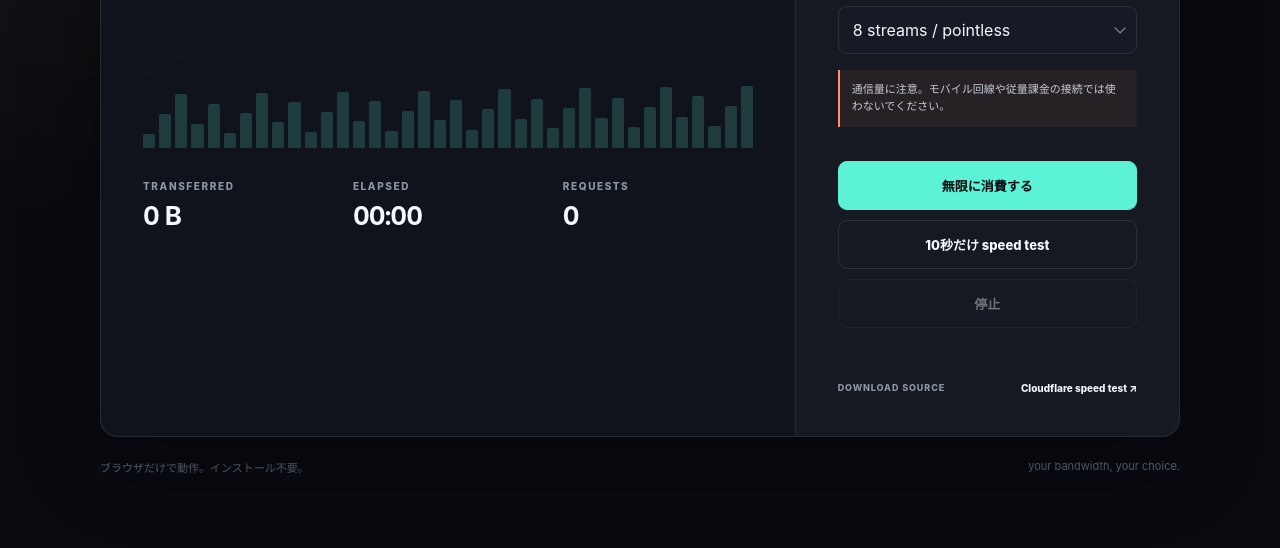
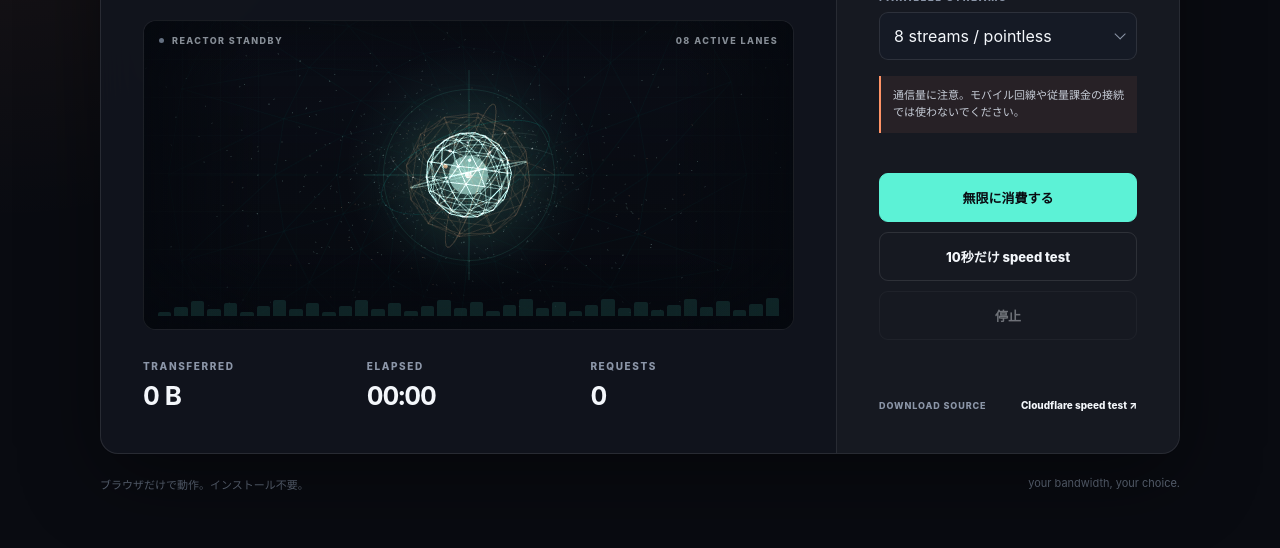
Before and after one commit to lingmulongtai/bandwidth-burner, a plain HTML site: page index.html in a window 1280 px wide. Shown: the part 737-1285 px from the top of the page. Drawn offline with nearby package versions, Linux system fonts and the light colour scheme; animation ran at ten frames a second.

Commit message:
Add reactive Three.js packet field

```diff
--- a/index.html
+++ b/index.html
@@ -10,6 +10,13 @@
       content="ブラウザの回線をひたすら使い続ける、シンプルな帯域消費メーター。"
     />
     <title>Bandwidth Burner — 回線をただ燃やす</title>
+    <script type="importmap">
+      {
+        "imports": {
+          "three": "https://cdn.jsdelivr.net/npm/three@0.185.1/build/three.module.js"
+        }
+      }
+    </script>
     <style>
       :root {
         color-scheme: dark;
@@ -178,7 +185,7 @@
 
       .dashboard {
         display: grid;
-        grid-template-columns: minmax(0, 1.45fr) minmax(280px, 0.8fr);
+        grid-template-columns: minmax(0, 1.55fr) minmax(280px, 0.72fr);
         overflow: hidden;
         background: var(--panel);
         border: 1px solid var(--line);
@@ -193,7 +200,7 @@
       }
 
       .meter-card {
-        min-height: 390px;
+        min-height: 590px;
         border-right: 1px solid var(--line);
       }
 
@@ -237,26 +244,171 @@
         font-size: 13px;
       }
 
+      .visual-stage {
+        position: relative;
+        height: 310px;
+        margin: 26px 0 30px;
+        overflow: hidden;
+        isolation: isolate;
+        background:
+          radial-gradient(circle at 50% 48%, rgba(92, 242, 214, 0.12), transparent 34%),
+          linear-gradient(180deg, rgba(5, 8, 14, 0.42), rgba(5, 8, 14, 0.82));
+        border: 1px solid rgba(255, 255, 255, 0.08);
+        border-radius: 13px;
+      }
+
+      .visual-stage::before,
+      .visual-stage::after {
+        position: absolute;
+        z-index: 2;
+        pointer-events: none;
+        content: "";
+      }
+
+      .visual-stage::before {
+        inset: 0;
+        opacity: 0.2;
+        background-image:
+          linear-gradient(rgba(92, 242, 214, 0.13) 1px, transparent 1px),
+          linear-gradient(90deg, rgba(92, 242, 214, 0.13) 1px, transparent 1px);
+        background-size: 38px 38px;
+        mask-image: radial-gradient(circle at center, transparent 12%, black 92%);
+      }
+
+      .visual-stage::after {
+        inset: 0;
+        background:
+          linear-gradient(90deg, rgba(5, 8, 14, 0.8), transparent 18%, transparent 82%, rgba(5, 8, 14, 0.8)),
+          linear-gradient(0deg, rgba(5, 8, 14, 0.92), transparent 24%, transparent 82%, rgba(5, 8, 14, 0.45));
+      }
+
+      .three-mount,
+      .three-mount canvas {
+        position: absolute;
+        inset: 0;
+        width: 100%;
+        height: 100%;
+      }
+
+      .three-mount {
+        z-index: 1;
+        cursor: crosshair;
+      }
+
+      .three-mount canvas {
+        display: block;
+      }
+
+      .visual-hud {
+        position: absolute;
+        top: 14px;
+        right: 15px;
+        left: 15px;
+        z-index: 4;
+        display: flex;
+        align-items: center;
+        justify-content: space-between;
+        gap: 16px;
+        pointer-events: none;
+        color: rgba(213, 222, 233, 0.62);
+        font-size: 9px;
+        font-weight: 850;
+        letter-spacing: 0.16em;
+        text-transform: uppercase;
+      }
+
+      .visual-state {
+        display: flex;
+        align-items: center;
+        gap: 8px;
+      }
+
+      .visual-state-dot {
+        width: 5px;
+        height: 5px;
+        background: #647081;
+        border-radius: 50%;
+      }
+
+      .running .visual-state-dot {
+        background: var(--cyan);
+        box-shadow: 0 0 10px var(--cyan);
+      }
+
+      .visual-crosshair {
+        position: absolute;
+        top: 50%;
+        left: 50%;
+        z-index: 3;
+        width: 172px;
+        height: 172px;
+        border: 1px solid rgba(92, 242, 214, 0.1);
+        border-radius: 50%;
+        transform: translate(-50%, -50%);
+        pointer-events: none;
+      }
+
+      .visual-crosshair::before,
+      .visual-crosshair::after {
+        position: absolute;
+        top: 50%;
+        left: 50%;
+        content: "";
+        background: rgba(92, 242, 214, 0.14);
+        transform: translate(-50%, -50%);
+      }
+
+      .visual-crosshair::before {
+        width: 210px;
+        height: 1px;
+      }
+
+      .visual-crosshair::after {
+        width: 1px;
+        height: 210px;
+      }
+
+      .webgl-fallback {
+        position: absolute;
+        inset: 0;
+        z-index: 1;
+        display: grid;
+        place-items: center;
+        color: rgba(92, 242, 214, 0.35);
+        font-size: 10px;
+        font-weight: 850;
+        letter-spacing: 0.18em;
+      }
+
+      .visual-stage.is-ready .webgl-fallback {
+        display: none;
+      }
+
       .bars {
+        position: absolute;
+        right: 14px;
+        bottom: 13px;
+        left: 14px;
+        z-index: 5;
         display: flex;
         align-items: end;
-        gap: 4px;
-        height: 118px;
-        margin: 36px 0 32px;
+        gap: 3px;
+        height: 34px;
+        pointer-events: none;
       }
 
       .bar {
         flex: 1;
         min-width: 2px;
         height: 12%;
-        background: rgba(92, 242, 214, 0.18);
+        background: rgba(92, 242, 214, 0.12);
         border-radius: 2px 2px 0 0;
         transition: height 180ms ease, background 180ms ease;
       }
 
       .bar.live {
-        background: var(--cyan);
-        box-shadow: 0 0 10px rgba(92, 242, 214, 0.42);
+        background: rgba(92, 242, 214, 0.78);
+        box-shadow: 0 0 8px rgba(92, 242, 214, 0.34);
       }
 
       .metrics {
@@ -453,6 +605,10 @@
           border-bottom: 1px solid var(--line);
         }
 
+        .visual-stage {
+          height: 280px;
+        }
+
         .control-card {
           gap: 26px;
         }
@@ -495,7 +651,24 @@
           <div class="eyebrow">live throughput</div>
           <div class="speed-line"><span class="speed" id="speed">0.0</span><span class="unit">Mbps</span></div>
           <div class="subspeed" id="subspeed">待機中 — 測定データはまだありません</div>
-          <div class="bars" id="bars" aria-hidden="true"></div>
+          <div
+            class="visual-stage"
+            id="visualStage"
+            role="img"
+            aria-label="通信速度に応じて動きが変化する3Dデータストリーム"
+          >
+            <div class="three-mount" id="threeMount" aria-hidden="true"></div>
+            <div class="visual-crosshair" aria-hidden="true"></div>
+            <div class="visual-hud" aria-hidden="true">
+              <div class="visual-state">
+                <span class="visual-state-dot"></span>
+                <span id="visualStatus">reactor standby</span>
+              </div>
+              <span id="visualStreams">08 active lanes</span>
+            </div>
+            <div class="webgl-fallback" aria-hidden="true">initializing packet field</div>
+            <div class="bars" id="bars" aria-hidden="true"></div>
+          </div>
 
           <div class="metrics">
             <div>
@@ -551,6 +724,7 @@
       </footer>
     </main>
 
+    <script type="module" src="./visualizer.js"></script>
     <script>
       const DOWNLOAD_URL = "https://speed.cloudflare.com/__down?bytes=10000000";
       const app = document.getElementById("app");
@@ -608,6 +782,19 @@
         statusTextEl.textContent = text;
       }
 
+      function broadcastMetrics(speed = lastSpeed) {
+        window.dispatchEvent(
+          new CustomEvent("bandwidth:metrics", {
+            detail: {
+              speed,
+              totalBytes,
+              running,
+              streams: Number(modeEl.value),
+            },
+          }),
+        );
+      }
+
       function updateBars(speed) {
         const intensity = Math.min(1, speed / 1000);
         bars.forEach((bar, index) => {
@@ -632,6 +819,7 @@
         elapsedEl.textContent = formatTime(elapsed);
         requestsEl.textContent = completedRequests.toLocaleString("en-US");
         updateBars(lastSpeed);
+        broadcastMetrics(lastSpeed);
         lastBytes = totalBytes;
         lastTick = now;
         updateFrame = requestAnimationFrame(updateStats);
@@ -682,6 +870,7 @@
         stopButton.disabled = false;
         modeEl.disabled = true;
         const concurrency = Number(modeEl.value);
+        broadcastMetrics(0);
         for (let index = 0; index < concurrency; index += 1) {
           workers.push(downloadWorker(controller.signal, index));
         }
@@ -703,11 +892,13 @@
         stopButton.disabled = true;
         modeEl.disabled = false;
         subspeedEl.textContent = totalBytes ? "停止しました — 数字は残ります" : "待機中 — 測定データはまだありません";
+        broadcastMetrics(0);
       }
 
       startButton.addEventListener("click", () => start("infinite"));
       testButton.addEventListener("click", () => start("timed"));
       stopButton.addEventListener("click", stop);
+      modeEl.addEventListener("change", () => broadcastMetrics(0));
       window.addEventListener("pagehide", () => controller?.abort());
     </script>
   </body>
--- /dev/null
+++ b/visualizer.js
@@ -0,0 +1,371 @@
+import * as THREE from "three";
+
+const mount = document.getElementById("threeMount");
+const stage = document.getElementById("visualStage");
+const visualStatus = document.getElementById("visualStatus");
+const visualStreams = document.getElementById("visualStreams");
+
+if (!mount || !stage || !visualStatus || !visualStreams) {
+  throw new Error("Visualizer mount not found");
+}
+
+const reducedMotion = window.matchMedia("(prefers-reduced-motion: reduce)").matches;
+const state = {
+  running: document.getElementById("app")?.classList.contains("running") ?? false,
+  speed: Number(document.getElementById("speed")?.textContent) || 0,
+  targetSpeed: Number(document.getElementById("speed")?.textContent) || 0,
+  streams: Number(document.getElementById("mode")?.value) || 8,
+  totalBytes: 0,
+};
+
+let renderer;
+let animationFrame;
+
+try {
+  renderer = new THREE.WebGLRenderer({
+    alpha: true,
+    antialias: true,
+    powerPreference: "high-performance",
+  });
+} catch (error) {
+  stage.classList.add("no-webgl");
+  visualStatus.textContent = "webgl unavailable";
+  throw error;
+}
+
+renderer.setPixelRatio(Math.min(window.devicePixelRatio, reducedMotion ? 1 : 1.75));
+renderer.setClearColor(0x05080e, 0);
+renderer.outputColorSpace = THREE.SRGBColorSpace;
+renderer.toneMapping = THREE.ACESFilmicToneMapping;
+renderer.toneMappingExposure = 1.2;
+mount.appendChild(renderer.domElement);
+stage.classList.add("is-ready");
+
+const scene = new THREE.Scene();
+scene.fog = new THREE.FogExp2(0x070b12, 0.065);
+
+const camera = new THREE.PerspectiveCamera(48, 1, 0.1, 60);
+camera.position.set(0, 0, 7.3);
+
+const world = new THREE.Group();
+scene.add(world);
+
+const cyan = new THREE.Color(0x5cf2d6);
+const orange = new THREE.Color(0xff9366);
+const deepCyan = new THREE.Color(0x118c84);
+const white = new THREE.Color(0xeefcff);
+
+function createGlowTexture() {
+  const canvas = document.createElement("canvas");
+  canvas.width = 256;
+  canvas.height = 256;
+  const context = canvas.getContext("2d");
+  const gradient = context.createRadialGradient(128, 128, 0, 128, 128, 128);
+  gradient.addColorStop(0, "rgba(170, 255, 242, 0.98)");
+  gradient.addColorStop(0.08, "rgba(92, 242, 214, 0.82)");
+  gradient.addColorStop(0.32, "rgba(92, 242, 214, 0.22)");
+  gradient.addColorStop(1, "rgba(92, 242, 214, 0)");
+  context.fillStyle = gradient;
+  context.fillRect(0, 0, 256, 256);
+  const texture = new THREE.CanvasTexture(canvas);
+  texture.colorSpace = THREE.SRGBColorSpace;
+  return texture;
+}
+
+const core = new THREE.Group();
+world.add(core);
+
+const glowMaterial = new THREE.SpriteMaterial({
+  map: createGlowTexture(),
+  color: cyan,
+  transparent: true,
+  opacity: 0.62,
+  depthWrite: false,
+  blending: THREE.AdditiveBlending,
+});
+const glow = new THREE.Sprite(glowMaterial);
+glow.scale.setScalar(4.5);
+core.add(glow);
+
+const innerMaterial = new THREE.MeshBasicMaterial({
+  color: 0xc7fff5,
+  transparent: true,
+  opacity: 0.72,
+  blending: THREE.AdditiveBlending,
+});
+const innerCore = new THREE.Mesh(new THREE.IcosahedronGeometry(0.42, 3), innerMaterial);
+core.add(innerCore);
+
+const wireMaterial = new THREE.MeshBasicMaterial({
+  color: cyan,
+  wireframe: true,
+  transparent: true,
+  opacity: 0.62,
+  depthWrite: false,
+  blending: THREE.AdditiveBlending,
+});
+const wireCore = new THREE.Mesh(new THREE.IcosahedronGeometry(0.9, 2), wireMaterial);
+core.add(wireCore);
+
+const outerMaterial = new THREE.MeshBasicMaterial({
+  color: orange,
+  wireframe: true,
+  transparent: true,
+  opacity: 0.16,
+  depthWrite: false,
+});
+const outerCore = new THREE.Mesh(new THREE.IcosahedronGeometry(1.32, 1), outerMaterial);
+outerCore.rotation.set(0.45, 0.2, 0.65);
+core.add(outerCore);
+
+const ringGroup = new THREE.Group();
+core.add(ringGroup);
+
+[
+  [1.23, 0.014, cyan, 0.54, [1.1, 0.3, 0]],
+  [1.55, 0.01, orange, 0.25, [0.15, 1.15, 0.5]],
+  [1.83, 0.008, deepCyan, 0.2, [0.7, 0.2, 1.25]],
+].forEach(([radius, tube, color, opacity, rotation]) => {
+  const ring = new THREE.Mesh(
+    new THREE.TorusGeometry(radius, tube, 8, 160),
+    new THREE.MeshBasicMaterial({
+      color,
+      transparent: true,
+      opacity,
+      depthWrite: false,
+      blending: THREE.AdditiveBlending,
+    }),
+  );
+  ring.rotation.set(...rotation);
+  ringGroup.add(ring);
+});
+
+const streamGroup = new THREE.Group();
+world.add(streamGroup);
+const packetMeshes = [];
+const laneCount = 16;
+
+for (let index = 0; index < laneCount; index += 1) {
+  const angle = (index / laneCount) * Math.PI * 2;
+  const radius = 3.1 + (index % 3) * 0.35;
+  const start = new THREE.Vector3(
+    Math.cos(angle) * radius,
+    Math.sin(angle) * radius * 0.58,
+    -5.2 - (index % 4) * 0.55,
+  );
+  const bend = new THREE.Vector3(
+    Math.cos(angle + 0.85) * (1.35 + (index % 2) * 0.35),
+    Math.sin(angle + 0.85) * (1.05 + (index % 3) * 0.16),
+    -1.6,
+  );
+  const curve = new THREE.QuadraticBezierCurve3(start, bend, new THREE.Vector3(0, 0, 0));
+
+  const line = new THREE.Line(
+    new THREE.BufferGeometry().setFromPoints(curve.getPoints(48)),
+    new THREE.LineBasicMaterial({
+      color: index % 5 === 0 ? orange : cyan,
+      transparent: true,
+      opacity: index < state.streams ? 0.17 : 0.025,
+      blending: THREE.AdditiveBlending,
+      depthWrite: false,
+    }),
+  );
+  line.userData.index = index;
+  streamGroup.add(line);
+
+  for (let packetIndex = 0; packetIndex < 2; packetIndex += 1) {
+    const packet = new THREE.Mesh(
+      new THREE.SphereGeometry(packetIndex === 0 ? 0.033 : 0.021, 8, 8),
+      new THREE.MeshBasicMaterial({
+        color: index % 5 === 0 ? orange : white,
+        transparent: true,
+        opacity: index < state.streams ? 0.9 : 0.08,
+        blending: THREE.AdditiveBlending,
+        depthWrite: false,
+      }),
+    );
+    packet.userData = {
+      curve,
+      lane: index,
+      offset: packetIndex * 0.47 + ((index * 0.137) % 1),
+    };
+    packetMeshes.push(packet);
+    streamGroup.add(packet);
+  }
+}
+
+const particleCount = reducedMotion ? 520 : 1450;
+const particlePositions = new Float32Array(particleCount * 3);
+const particleColors = new Float32Array(particleCount * 3);
+const particleRadius = new Float32Array(particleCount);
+const particleAngle = new Float32Array(particleCount);
+const particleDepth = new Float32Array(particleCount);
+
+for (let index = 0; index < particleCount; index += 1) {
+  const radius = 0.35 + Math.pow(Math.random(), 0.62) * 4.5;
+  const angle = Math.random() * Math.PI * 2;
+  const depth = -18 + Math.random() * 22;
+  particleRadius[index] = radius;
+  particleAngle[index] = angle;
+  particleDepth[index] = depth;
+  particlePositions[index * 3] = Math.cos(angle) * radius;
+  particlePositions[index * 3 + 1] = Math.sin(angle) * radius * 0.56;
+  particlePositions[index * 3 + 2] = depth;
+  const color = Math.random() > 0.92 ? orange : cyan;
+  particleColors[index * 3] = color.r;
+  particleColors[index * 3 + 1] = color.g;
+  particleColors[index * 3 + 2] = color.b;
+}
+
+const particleGeometry = new THREE.BufferGeometry();
+particleGeometry.setAttribute("position", new THREE.BufferAttribute(particlePositions, 3));
+particleGeometry.setAttribute("color", new THREE.BufferAttribute(particleColors, 3));
+const particles = new THREE.Points(
+  particleGeometry,
+  new THREE.PointsMaterial({
+    size: reducedMotion ? 0.025 : 0.035,
+    sizeAttenuation: true,
+    transparent: true,
+    opacity: 0.58,
+    vertexColors: true,
+    depthWrite: false,
+    blending: THREE.AdditiveBlending,
+  }),
+);
+world.add(particles);
+
+const horizon = new THREE.LineSegments(
+  new THREE.WireframeGeometry(new THREE.CylinderGeometry(4.7, 1.1, 15, 20, 7, true)),
+  new THREE.LineBasicMaterial({
+    color: 0x1b6e68,
+    transparent: true,
+    opacity: 0.07,
+    depthWrite: false,
+  }),
+);
+horizon.rotation.x = Math.PI / 2;
+horizon.position.z = -5.8;
+world.add(horizon);
+
+const pointer = new THREE.Vector2();
+const targetPointer = new THREE.Vector2();
+
+function onPointerMove(event) {
+  const bounds = stage.getBoundingClientRect();
+  targetPointer.x = ((event.clientX - bounds.left) / bounds.width - 0.5) * 2;
+  targetPointer.y = ((event.clientY - bounds.top) / bounds.height - 0.5) * 2;
+}
+
+function onPointerLeave() {
+  targetPointer.set(0, 0);
+}
+
+stage.addEventListener("pointermove", onPointerMove);
+stage.addEventListener("pointerleave", onPointerLeave);
+
+function resize() {
+  const width = Math.max(1, stage.clientWidth);
+  const height = Math.max(1, stage.clientHeight);
+  renderer.setSize(width, height, false);
+  camera.aspect = width / height;
+  camera.updateProjectionMatrix();
+}
+
+const resizeObserver = new ResizeObserver(resize);
+resizeObserver.observe(stage);
+resize();
+
+function updateMetrics(event) {
+  const detail = event.detail ?? {};
+  state.running = Boolean(detail.running);
+  state.targetSpeed = Number.isFinite(detail.speed) ? detail.speed : 0;
+  state.streams = Math.max(1, Math.min(laneCount, Number(detail.streams) || 8));
+  state.totalBytes = Number(detail.totalBytes) || 0;
+  visualStatus.textContent = state.running ? "packet reactor online" : "reactor standby";
+  visualStreams.textContent = `${String(state.streams).padStart(2, "0")} active lanes`;
+
+  streamGroup.children.forEach((child) => {
+    const lane = child.userData.index ?? child.userData.lane;
+    const active = lane < state.streams;
+    if (child.material) {
+      child.material.opacity = child.isLine ? (active ? 0.17 : 0.025) : active ? 0.9 : 0.06;
+    }
+  });
+}
+
+window.addEventListener("bandwidth:metrics", updateMetrics);
+
+const timer = new THREE.Timer();
+timer.connect(document);
+
+function animate(timestamp) {
+  timer.update(timestamp);
+  const delta = Math.min(timer.getDelta(), 0.05);
+  const elapsed = timer.getElapsed();
+  state.speed += (state.targetSpeed - state.speed) * Math.min(1, delta * 3.4);
+
+  const normalized = Math.min(2, Math.sqrt(Math.max(0, state.speed) / 500));
+  const activity = state.running ? 0.35 + normalized : 0.055;
+  const motionScale = reducedMotion ? 0.28 : 1;
+
+  pointer.lerp(targetPointer, 0.045);
+  camera.position.x += (pointer.x * 0.42 - camera.position.x) * 0.025;
+  camera.position.y += (-pointer.y * 0.28 - camera.position.y) * 0.025;
+  camera.lookAt(0, 0, -0.3);
+
+  core.rotation.y += delta * (0.16 + activity * 0.62) * motionScale;
+  core.rotation.x = Math.sin(elapsed * 0.23) * 0.11 + pointer.y * 0.08;
+  wireCore.rotation.z -= delta * (0.24 + activity * 0.82) * motionScale;
+  outerCore.rotation.y += delta * (0.09 + activity * 0.24) * motionScale;
+  ringGroup.rotation.x += delta * (0.08 + activity * 0.2) * motionScale;
+  ringGroup.rotation.z -= delta * (0.06 + activity * 0.28) * motionScale;
+
+  const pulse = 1 + Math.sin(elapsed * (2.1 + activity * 3.8)) * (state.running ? 0.055 : 0.018);
+  const heat = Math.min(1, normalized / 1.35);
+  innerCore.scale.setScalar(pulse * (1 + heat * 0.2));
+  glow.scale.setScalar((4.2 + heat * 1.55) * pulse);
+  glowMaterial.opacity = 0.32 + activity * 0.24;
+  wireMaterial.opacity = 0.32 + activity * 0.26;
+  outerMaterial.opacity = 0.08 + heat * 0.2;
+  innerMaterial.color.copy(cyan).lerp(orange, Math.max(0, heat - 0.62) * 1.55);
+
+  const packetRate = (0.025 + activity * 0.19) * motionScale;
+  packetMeshes.forEach((packet) => {
+    const { curve, lane, offset } = packet.userData;
+    const progress = (elapsed * packetRate + offset) % 1;
+    curve.getPointAt(progress, packet.position);
+    const active = lane < state.streams;
+    packet.visible = active || progress < 0.08;
+    const arrivalPulse = 0.75 + Math.pow(progress, 3) * (1.4 + heat * 2.2);
+    packet.scale.setScalar(arrivalPulse);
+  });
+
+  const particleSpeed = delta * (0.35 + activity * 7.2) * motionScale;
+  for (let index = 0; index < particleCount; index += 1) {
+    particleDepth[index] += particleSpeed * (0.72 + (index % 9) * 0.045);
+    if (particleDepth[index] > 4.2) particleDepth[index] = -18;
+    particleAngle[index] += delta * (0.015 + activity * 0.055) * (index % 2 ? 1 : -1) * motionScale;
+    const depthScale = 0.68 + ((particleDepth[index] + 18) / 22) * 0.42;
+    particlePositions[index * 3] = Math.cos(particleAngle[index]) * particleRadius[index] * depthScale;
+    particlePositions[index * 3 + 1] =
+      Math.sin(particleAngle[index]) * particleRadius[index] * 0.56 * depthScale;
+    particlePositions[index * 3 + 2] = particleDepth[index];
+  }
+  particleGeometry.attributes.position.needsUpdate = true;
+  particles.material.opacity = 0.28 + activity * 0.25;
+  particles.material.size = 0.026 + Math.min(0.035, activity * 0.014);
+  horizon.rotation.z += delta * (0.018 + activity * 0.035) * motionScale;
+  world.rotation.z = pointer.x * 0.025;
+
+  renderer.render(scene, camera);
+  animationFrame = requestAnimationFrame(animate);
+}
+
+animationFrame = requestAnimationFrame(animate);
+
+window.addEventListener("pagehide", () => {
+  cancelAnimationFrame(animationFrame);
+  resizeObserver.disconnect();
+  timer.dispose();
+  renderer.dispose();
+});
```
Also changed, not shown: 1 other file.
